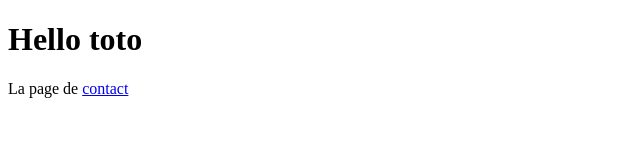
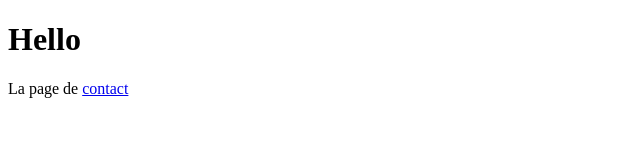
Before and after one commit to kadea-academy-learners/demo-git-and-github, a plain HTML site: page index.html in a window 1280 px wide. Shown: the full height of the page, 0-640 px from the left. Drawn offline with Linux system fonts and the light colour scheme.

Commit message:
remove toto

```diff
--- a/index.html
+++ b/index.html
@@ -6,7 +6,7 @@
     <title>Document</title>
   </head>
   <body>
-    <h1>Hello toto</h1>
+    <h1>Hello</h1>
     <p>La page de <a href="./contact.html">contact</a></p>
   </body>
 </html>
```
